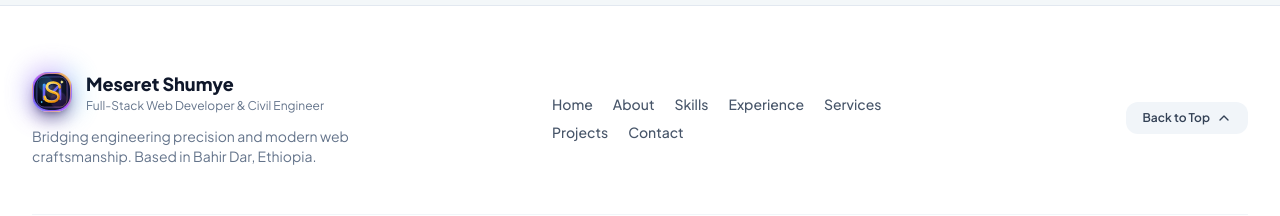
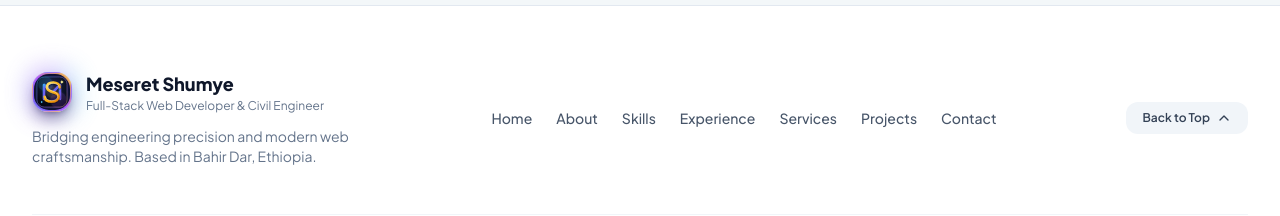
Before and after one commit to meseretshumye/Resume, a React (Vite) app: page / in a window 1280 px wide. Shown: the part 10368-10584 px from the top of the page. Built offline with nearby package versions, Linux system fonts and the light colour scheme.

Commit message:
style: render footer navigation links in single inline row

```diff
--- a/src/components/Footer.jsx
+++ b/src/components/Footer.jsx
@@ -33,7 +33,7 @@ export default function Footer({ personalInfo }) {
         <div className="grid grid-cols-1 md:grid-cols-12 gap-8 items-center pb-12 border-b border-slate-100 dark:border-slate-800">
 
           {/* Brand Info */}
-          <div className="md:col-span-5 flex flex-col items-start">
+          <div className="md:col-span-4 flex flex-col items-start">
             <div className="flex items-center gap-3.5">
               <Logo size="md" />
               <div>
@@ -50,24 +50,24 @@ export default function Footer({ personalInfo }) {
             </p>
           </div>
 
-          {/* Navigation Links */}
-          <div className="md:col-span-4 flex flex-wrap gap-x-5 gap-y-2">
+          {/* Navigation Links - In one horizontal line */}
+          <div className="md:col-span-6 flex items-center justify-start md:justify-center gap-x-4 lg:gap-x-6 whitespace-nowrap overflow-x-auto py-1">
             {navLinks.map((link) => (
               <a
                 key={link.name}
                 href={link.href}
-                className="text-xs sm:text-sm text-slate-600 dark:text-slate-400 hover:text-indigo-600 dark:hover:text-indigo-400 font-medium transition-colors"
+                className="text-xs sm:text-sm text-slate-600 dark:text-slate-400 hover:text-indigo-600 dark:hover:text-indigo-400 font-medium transition-colors whitespace-nowrap shrink-0"
               >
                 {link.name}
               </a>
             ))}
           </div>
 
-          {/* Back to Top (Social icons removed from here) */}
-          <div className="md:col-span-3 flex items-center md:justify-end">
+          {/* Back to Top */}
+          <div className="md:col-span-2 flex items-center justify-end shrink-0">
             <button
               onClick={scrollToTop}
-              className="inline-flex items-center gap-1.5 px-4 py-2 rounded-xl bg-slate-100 dark:bg-slate-800/80 hover:bg-slate-200 dark:hover:bg-slate-700 text-slate-700 dark:text-slate-300 text-xs font-semibold transition-all shadow-xs hover:scale-105 cursor-pointer"
+              className="inline-flex items-center gap-1.5 px-4 py-2 rounded-xl bg-slate-100 dark:bg-slate-800/80 hover:bg-slate-200 dark:hover:bg-slate-700 text-slate-700 dark:text-slate-300 text-xs font-semibold transition-all shadow-xs hover:scale-105 cursor-pointer shrink-0 whitespace-nowrap"
               aria-label="Back to Top"
             >
               <span>Back to Top</span>
```
